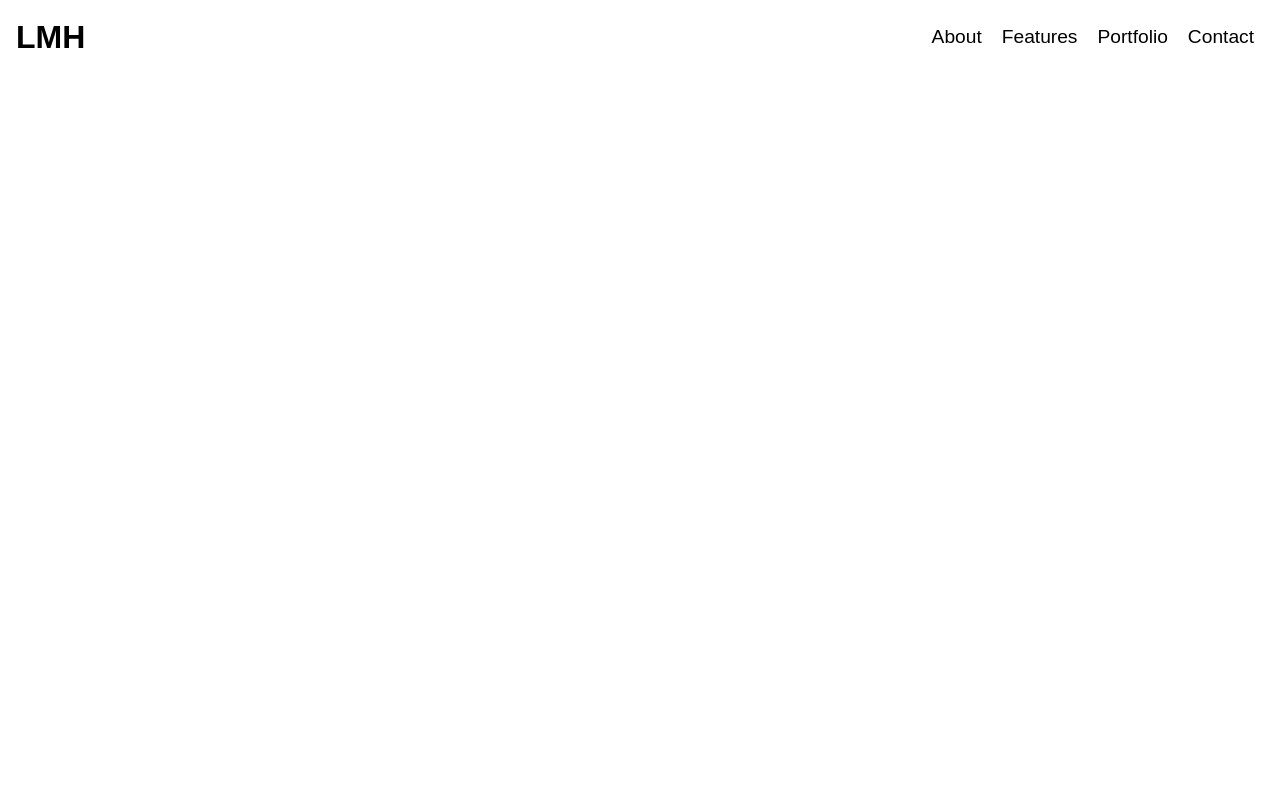
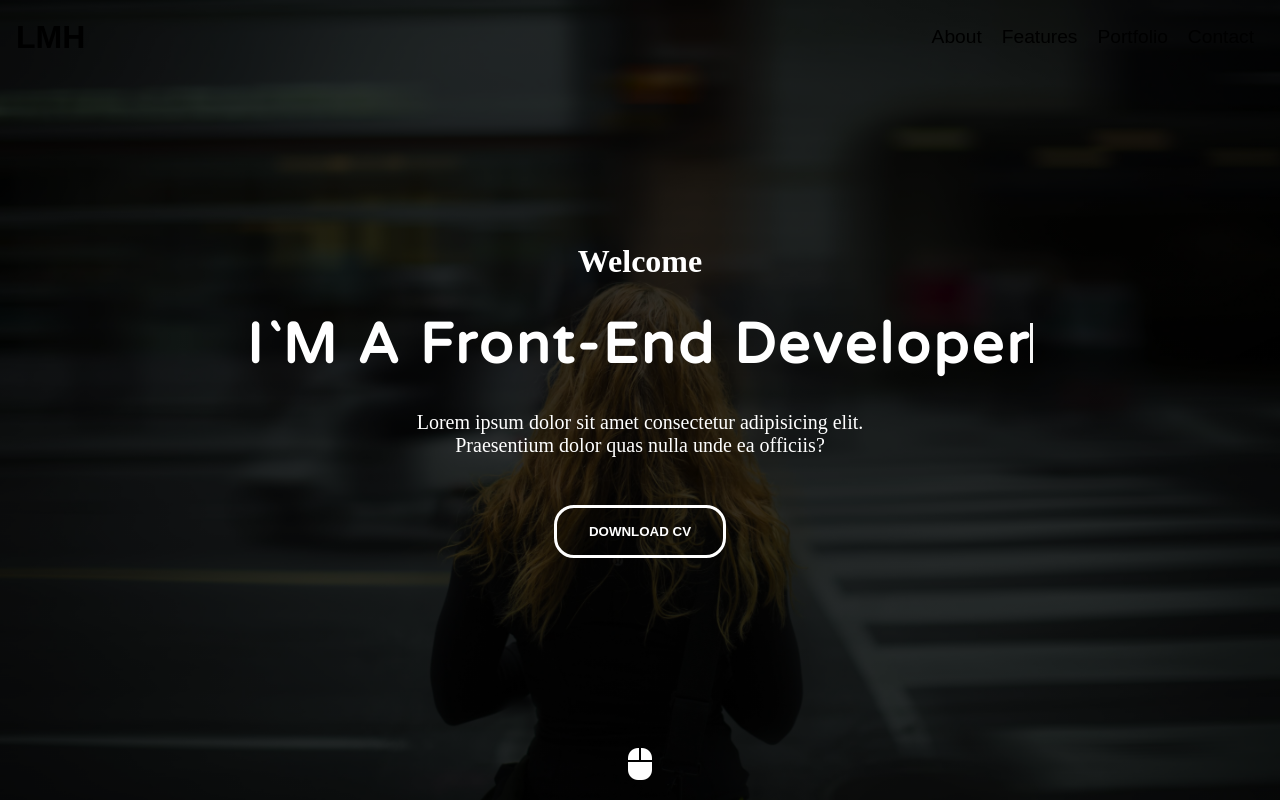
Before and after one commit to LMH9999/LMH_Web_SPrj, a plain HTML site: page index.html in a window 1280 px wide. Drawn offline with Linux system fonts and the light colour scheme.

Commit message:
헤더 및 메인영역 만들기

```diff
--- a/index.html
+++ b/index.html
@@ -7,8 +7,8 @@
     <title>이무현 Final PRJ</title>
     <link
       rel="stylesheet"
-      href="https://cdnjs.cloudflare.com/ajax/libs/font-awesome/5.15.4/css/all.min.css"
-      integrity="sha512-1ycn6IcaQQ40/MKBW2W4Rhis/DbILU74C1vSrLJxCq57o941Ym01SwNsOMqvEBFlcgUa6xLiPY/NS5R+E6ztJQ=="
+      href="https://cdnjs.cloudflare.com/ajax/libs/font-awesome/6.1.1/css/all.min.css"
+      integrity="sha512-KfkfwYDsLkIlwQp6LFnl8zNdLGxu9YAA1QvwINks4PhcElQSvqcyVLLD9aMhXd13uQjoXtEKNosOWaZqXgel0g=="
       crossorigin="anonymous"
       referrerpolicy="no-referrer"
     />
@@ -38,6 +38,20 @@
         </nav>
       </div>
     </header>
+    <main id="main">
+      <div class="container">
+        <h4>Welcome</h4>
+        <h2>I`M A <span>Front-End Developer</span></h2>
+        <p>
+          Lorem ipsum dolor sit amet consectetur adipisicing elit. Praesentium
+          dolor quas nulla unde ea officiis?
+        </p>
+        <button class="download">DOWNLOAD CV</button>
+        <button class="mouse">
+          <i class="fa-solid fa-computer-mouse"></i>
+        </button>
+      </div>
+    </main>
     <script src="script.js"></script>
   </body>
 </html>
--- a/style.css
+++ b/style.css
@@ -1,24 +1,28 @@
-*{
+/* 폰트 추가 */
+@import url("https://fonts.googleapis.com/css2?family=Poppins:wght@400;700&family=Varela+Round&display=swap");
+* {
   margin: 0;
   padding: 0;
   box-sizing: border-box;
 }
 
-a, a:link, a:visited{
+a,
+a:link,
+a:visited {
   color: inherit;
   text-decoration: none;
 }
 
-li{
+li {
   list-style: none;
 }
 
-.container{
+.container {
   width: 1140px;
   margin: 0 auto;
 }
 
-header{
+header {
   position: absolute;
   color: black;
   top: 0;
@@ -28,7 +32,7 @@ header{
   padding: 1rem;
 }
 
-header .container{
+header .container {
   display: flex;
   /* 요소들 사이에 동일한 간격 주기 */
   justify-content: space-between;
@@ -36,23 +40,119 @@ header .container{
   width: 100%;
 }
 
-header nav ul{
+header nav ul {
   display: flex;
 }
-header nav ul li{
+header nav ul li {
   padding: 10px;
 }
-header button{
+header button {
   /* 배경색 없애기*/
   background: transparent;
-    border:0;
+  border: 0;
   /*커서 갖다대면 포인터모양*/
   cursor: pointer;
 }
-header h1 button{
+header h1 button {
   font-size: 2rem;
   font-weight: bold;
 }
-header nav ul li button{
+header nav ul li button {
   font-size: 1.2rem;
 }
+
+main {
+  /* 꽉차도록 */
+  width: 100%;
+  height: 100vh;
+  color: white;
+  /* linear-gradient : 배경색이 이미지를 덮는 효과 */
+  background: linear-gradient(rgba(0, 0, 0, 0.8), rgba(0, 0, 0, 0.8)),
+    url("images/me.jpg") center center;
+  background-size: cover;
+  /* 수직방향 중앙으로 정렬할수있게 플렉스 선언 */
+  display: flex;
+  justify-content: center;
+  align-items: center;
+  text-align: center;
+}
+
+main h4 {
+  font-size: 2rem;
+}
+main h2 {
+  font-size: 3.5rem;
+  margin: 2rem 0;
+  letter-spacing: 3px;
+}
+main p {
+  max-width: 500px;
+  margin: 0 auto;
+  font-size: 1.25rem;
+}
+
+/* 다운로드 버튼 */
+main button.download {
+  /* 배경 투명하게 */
+  background-color: transparent;
+  border: 3px solid white;
+  /* 둥근 정도 */
+  border-radius: 20px;
+  padding: 1rem 2rem;
+  margin-top: 3rem;
+  color: white;
+  font-weight: bold;
+  cursor: pointer;
+}
+
+/* 마우스 모양 애니메이션 버튼 */
+main button.mouse {
+  background-color: transparent;
+  border: none;
+  color: white;
+  font-size: 2rem;
+  position: absolute;
+  bottom: 1rem;
+  left: 50%;
+  /* 글자가 정중앙에 올수 있도록 설정 */
+  transform: translateX(-50%);
+  /* upDown이라는 애니메이션 한바퀴 지속시간, 진행속도, 무한하게 지속하는 설정 */
+  animation: upDown 1s ease-in-out infinite;
+  cursor: pointer;
+}
+@keyframes upDown {
+  0% {
+    bottom: 1rem;
+  }
+  50% {
+    bottom: 1.5rem;
+  }
+  100% {
+    bottom: 1rem;
+  }
+}
+
+/* 텍스트 끝에 커서가 깜빡이는 설정 */
+main h2 span::after {
+  content: "";
+  height: 40px;
+  width: 3px;
+  background-color: #fff;
+  display: inline-block;
+  animation: blink 0.7s ease-in-out infinite;
+}
+/* 깜빡이는 애니메이션 설정 */
+@keyframes blink {
+  0% {
+    opacity: 1;
+  }
+  100% {
+    opacity: 0;
+  }
+}
+
+/* 새로운 폰트 적용 */
+main h2 {
+  letter-spacing: 3px;
+  font-family: "Varela Round", sans-serif;
+}
```
Lines whose indentation alone changed are shown as unchanged.
